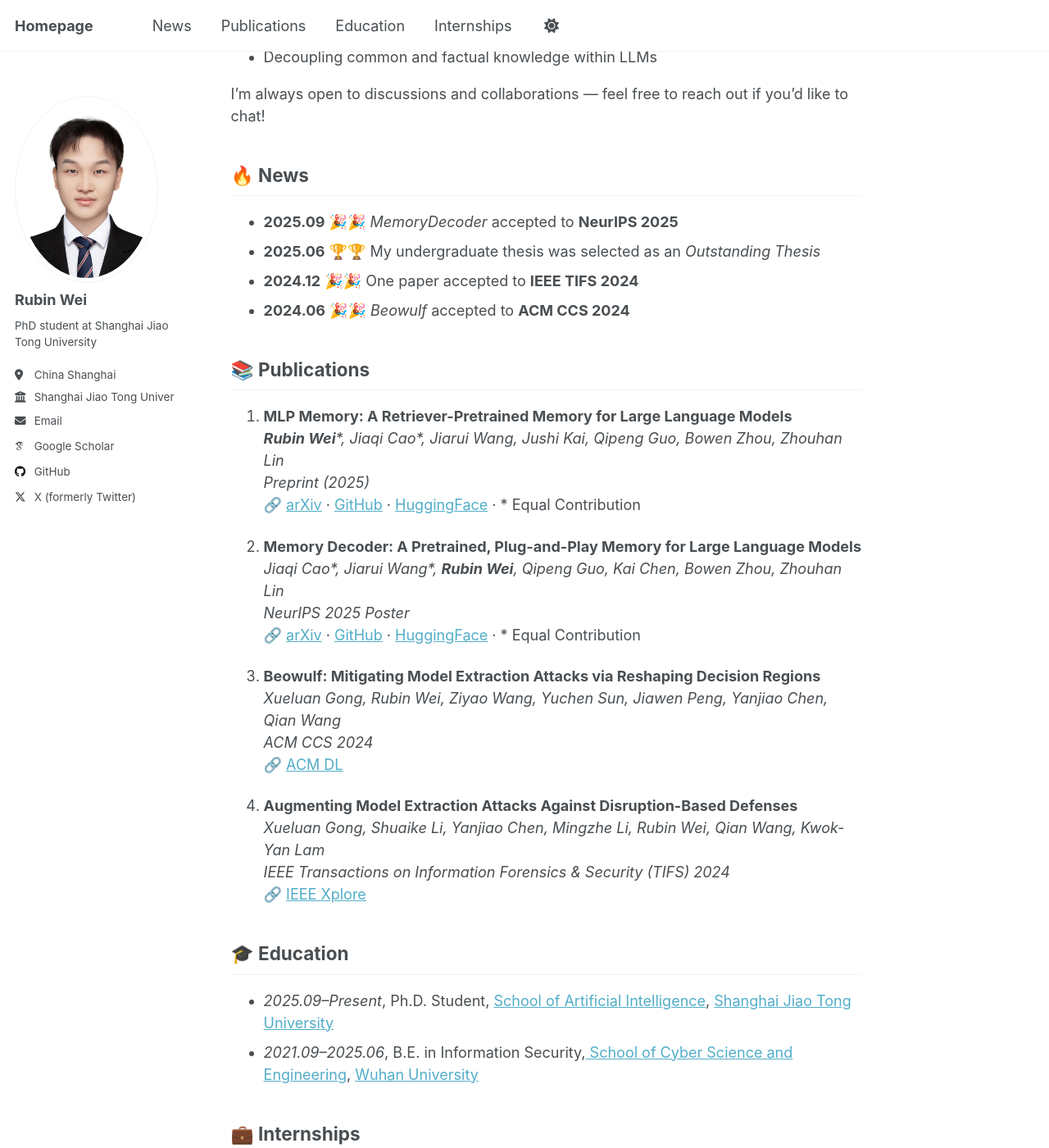
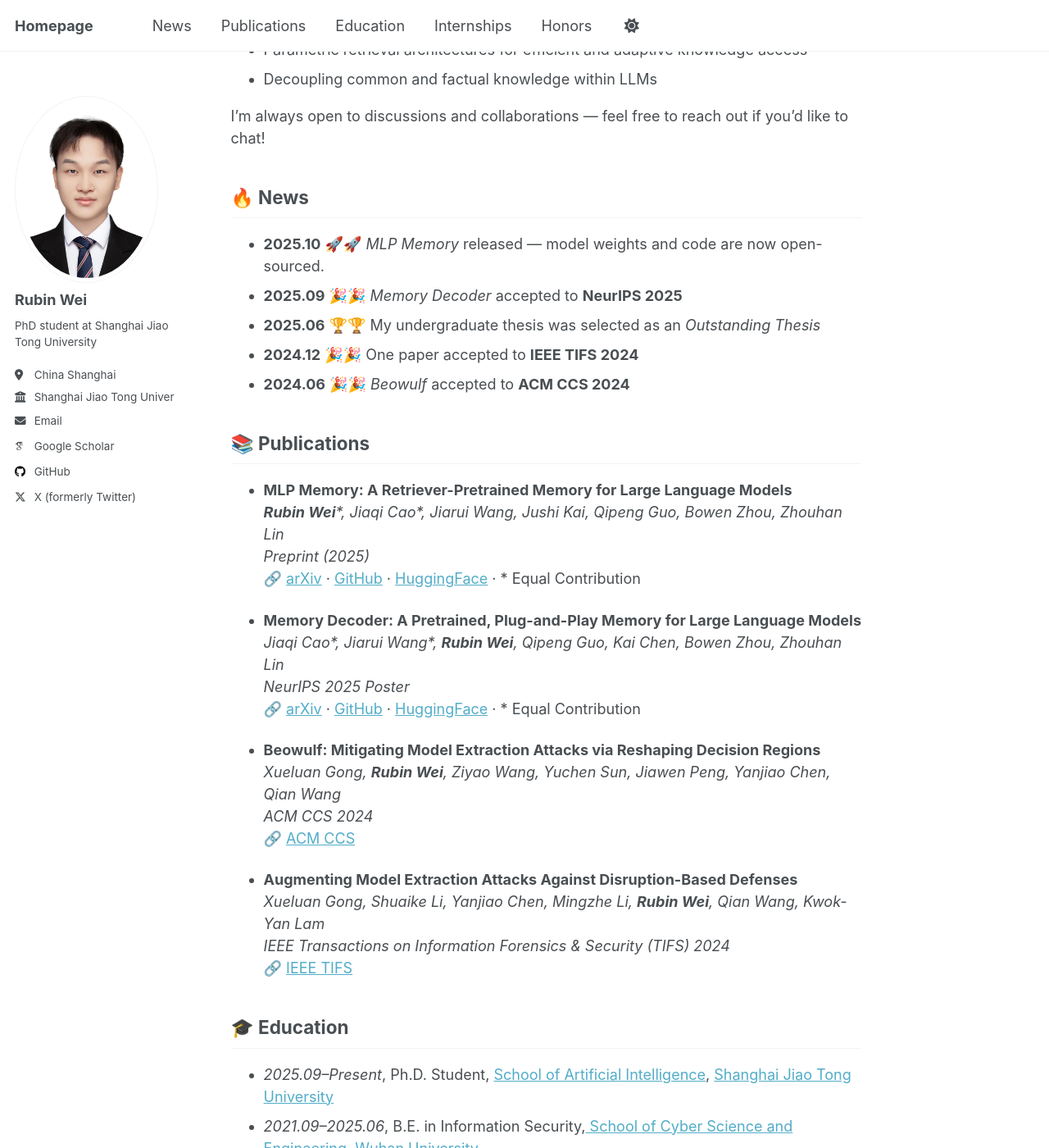
Before and after one commit to Rubin-Wei/Rubin-Wei.github.io, a Jekyll site: the page built from _pages/about.md, in a window 1280 px wide and 1400 px high, scrolled down 386 px. Shown: the whole window at 82% size. Built offline with Jekyll 4.4.1, drawn with Linux system fonts in a browser that asks for light colours; some web fonts are replaced; a script that is not in the unit is left out; some of the changed text lies outside the part shown.

Commit message:
fix: a bug

```diff
--- a/_config.yml
+++ b/_config.yml
@@ -71,7 +71,7 @@ author:
   steam            : # Username
   telegram         : # URL
   tumblr           : # Username
-  twitter          : binnn1102# Username for X / Twitter
+  twitter          : binnn1102 # Username for X / Twitter
   vine             : # Username
   weibo            : # Username
   wikipedia        : # Username
--- a/_data/navigation.yml
+++ b/_data/navigation.yml
@@ -20,6 +20,9 @@ main:
   - title: "Internships"
     url: /#internships
 
+  - title: "Honors"
+    url: /#honors
+
   # - title: "Talks"
   #   url: /talks/
 
--- a/_pages/about.md
+++ b/_pages/about.md
@@ -10,7 +10,8 @@ redirect_from:
 
 # 👋 About Me
 
-I’m a first-year Ph.D. student in Computer Science at the [School of Artificial Intelligence, Shanghai Jiao Tong University (SJTU)](https://soai.sjtu.edu.cn/), advised by Prof. [Zhouhan Lin](https://hantek.github.io/). Previously, I received my B.E. in Information Security from [Wuhan University](https://www.whu.edu.cn/).
+I’m a first-year Ph.D. student in Computer Science at the [School of Artificial Intelligence, Shanghai Jiao Tong University (SJTU)](https://soai.sjtu.edu.cn/), advised by Prof. [Zhouhan Lin](https://hantek.github.io/) in the [Language Understanding and Machine Intelligence Algorithms (LUMIA) Group](https://lumia-group.github.io/). Previously, I received my B.E. in Information Security from [Wuhan University](https://www.whu.edu.cn/).
+
 
 My research interests lie in machine learning and large language models (LLMs), particularly in:
 - Memory-augmented LLMs — training long-term memory to retain the entire training dataset
@@ -20,8 +21,8 @@ My research interests lie in machine learning and large language models (LLMs),
 I’m always open to discussions and collaborations — feel free to reach out if you’d like to chat!
 
 ## 🔥 <a id="news"></a>News
-
-- **2025.09** 🎉🎉 *MemoryDecoder* accepted to **NeurIPS 2025**
+- **2025.10** 🚀🚀 *MLP Memory* released — model weights and code are now open-sourced.
+- **2025.09** 🎉🎉 *Memory Decoder* accepted to **NeurIPS 2025**
 - **2025.06** 🏆🏆 My undergraduate thesis was selected as an *Outstanding Thesis*
 - **2024.12** 🎉🎉 One paper accepted to **IEEE TIFS 2024**
 - **2024.06** 🎉🎉 *Beowulf* accepted to **ACM CCS 2024**
@@ -29,25 +30,25 @@ I’m always open to discussions and collaborations — feel free to reach out i
 
 ## 📚 <a id="publications"></a>Publications
 
-1. **MLP Memory: A Retriever-Pretrained Memory for Large Language Models**
+-  **MLP Memory: A Retriever-Pretrained Memory for Large Language Models**
    ***Rubin Wei**\*, Jiaqi Cao\*, Jiarui Wang, Jushi Kai, Qipeng Guo, Bowen Zhou, Zhouhan Lin*
    _Preprint (2025)_
    🔗 [arXiv](https://arxiv.org/abs/2508.01832) · [GitHub](https://github.com/Rubin-Wei/MLPMemory) · [HuggingFace](https://huggingface.co/collections/Rubin-Wei/mlpmemory) · \* Equal Contribution
 
-2. **Memory Decoder: A Pretrained, Plug-and-Play Memory for Large Language Models**
+-  **Memory Decoder: A Pretrained, Plug-and-Play Memory for Large Language Models**
    *Jiaqi Cao\*, Jiarui Wang\*, **Rubin Wei**, Qipeng Guo, Kai Chen, Bowen Zhou, Zhouhan Lin*
    _NeurIPS 2025 Poster_
    🔗 [arXiv](https://arxiv.org/abs/2508.09874) · [GitHub](https://github.com/LUMIA-Group/MemoryDecoder) · [HuggingFace](https://huggingface.co/collections/Clover-Hill/memorydecoder) · \* Equal Contribution
 
-3. **Beowulf: Mitigating Model Extraction Attacks via Reshaping Decision Regions**
-   *Xueluan Gong, Rubin Wei, Ziyao Wang, Yuchen Sun, Jiawen Peng, Yanjiao Chen, Qian Wang*
+-  **Beowulf: Mitigating Model Extraction Attacks via Reshaping Decision Regions**
+   *Xueluan Gong, **Rubin Wei**, Ziyao Wang, Yuchen Sun, Jiawen Peng, Yanjiao Chen, Qian Wang*
    _ACM CCS 2024_
-   🔗 [ACM DL](https://dl.acm.org/doi/abs/10.1145/3658644.3670267)
+   🔗 [ACM CCS](https://dl.acm.org/doi/abs/10.1145/3658644.3670267)
 
-4. **Augmenting Model Extraction Attacks Against Disruption-Based Defenses**
-   *Xueluan Gong, Shuaike Li, Yanjiao Chen, Mingzhe Li, Rubin Wei, Qian Wang, Kwok-Yan Lam*
+- **Augmenting Model Extraction Attacks Against Disruption-Based Defenses**
+   *Xueluan Gong, Shuaike Li, Yanjiao Chen, Mingzhe Li, **Rubin Wei**, Qian Wang, Kwok-Yan Lam*
    _IEEE Transactions on Information Forensics & Security (TIFS) 2024_
-   🔗 [IEEE Xplore](https://ieeexplore.ieee.org/abstract/document/10793405)
+   🔗 [IEEE TIFS](https://ieeexplore.ieee.org/abstract/document/10793405)
 
 ## 🎓 <a id="education"></a>Education
 
@@ -61,11 +62,10 @@ I’m always open to discussions and collaborations — feel free to reach out i
 - *2024.04–2025.06*, [Shanghai AI Lab](https://www.shlab.org.cn/), Shanghai, China
 
 
-## 🏅 Honors and Awards
+## 🏅 <a id="honors"></a>Honors and Awards
 
 - National Scholarship, 2023
 - Outstanding Undergraduate Thesis Award, 2025
-
 
 
 
```
